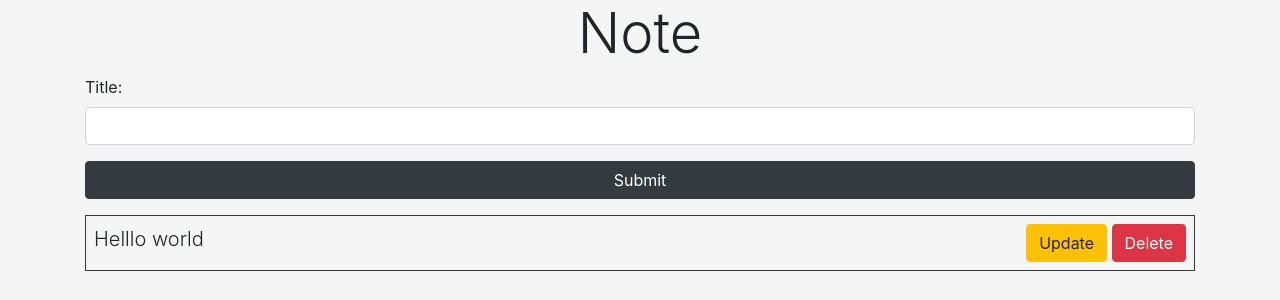
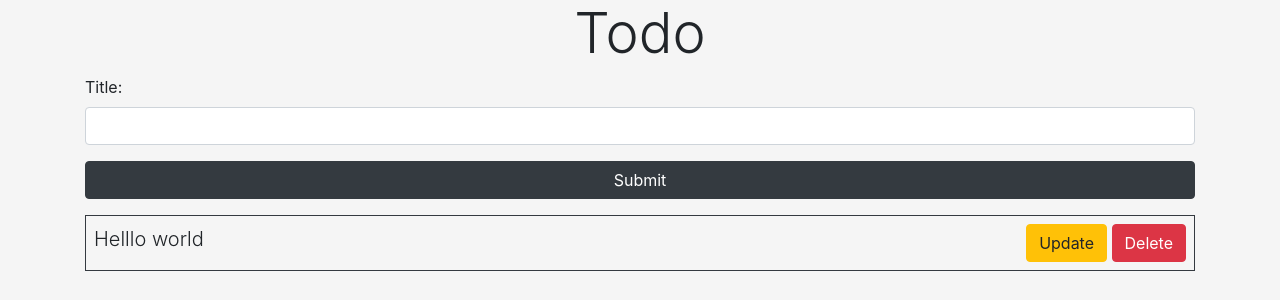
Before and after one commit to Sreehariskj/djangoTodo, a Django app: page / in a window 1280 px wide. Shown: the top 300 px of the page. Run offline with Django 3.2, Linux system fonts and the light colour scheme; data comes from the database, SQL or seed files in the repository; both versions use the stored data as it was after the commit; some libraries are stand-ins or nearby versions.

Commit message:
Revert "change title"
This reverts commit 1c5947018657596b3c5f0de0285915510a499542.

```diff
--- a/core/templates/home.html
+++ b/core/templates/home.html
@@ -4,7 +4,7 @@
     <div class="container">
         <div class="row">
             <div class="col-md-12">
-                <h1 class="text-center display-4">Note</h1>
+                <h1 class="text-center display-4">Todo</h1>
             </div>
             <div class="col-md-12">
                 <form method="POST">
```
Also changed, not shown: README.md (deleted), db.sqlite3.
